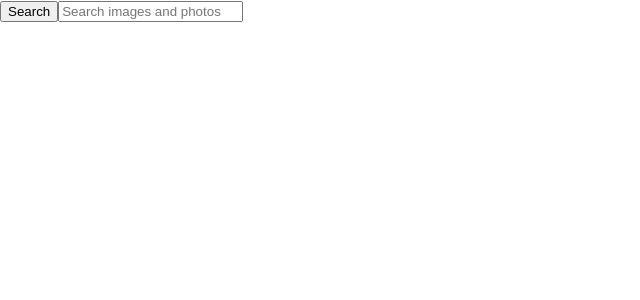
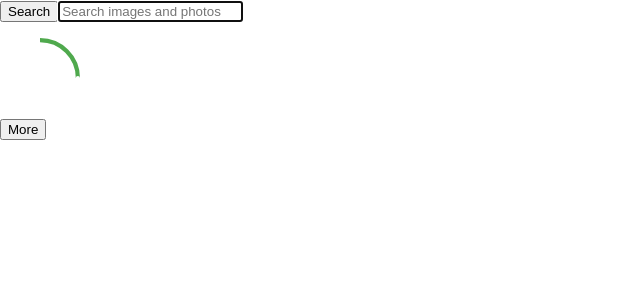
Before and after one commit to MaxOleniuh/goit-react-hw-03-image-finder, a React (Create React App) app: page / in a window 1280 px wide. Shown: the top 300 px of the page, without its empty margins (0-640 px from the left). Built offline with nearby package versions, Linux system fonts and the light colour scheme.

Commit message:
attempt(need fix)

```diff
--- a/package.json
+++ b/package.json
@@ -12,6 +12,7 @@
     "prop-types": "^15.8.1",
     "react": "^18.1.0",
     "react-dom": "^18.1.0",
+    "react-loader-spinner": "^5.3.4",
     "react-scripts": "5.0.1",
     "web-vitals": "^2.1.3"
   },
--- a/public/index.html
+++ b/public/index.html
@@ -60,6 +60,7 @@
   <body>
     <noscript>You need to enable JavaScript to run this app.</noscript>
     <div id="root"></div>
+    <div id="modal-root"></div>
     <!--
       This HTML file is a template.
       If you open it directly in the browser, you will see an empty page.
--- a/src/components/App.jsx
+++ b/src/components/App.jsx
@@ -1,10 +1,72 @@
 import { Component } from "react";
 import Searchbar from "./Searchbar/Searchbar";
+import Button from "./Button/Button";
+import ImageGallery from './ImageGallery/ImageGallery';
+import Loader from "./Loader/Loader";
+import Modal from "./Modal/Modal";
+import { fetchImages } from '../services/pixabayApi';
+class App extends Component {
+   state = {
+    images: [],
+    page: 1,
+    query: "",
+    isLoading: false,
+  };
 
-class App extends Component {
+  static getDerivedStateFromProps(props, state) {
+    const { query } = props;
+    if (query !== state.query) {
+      return { page: 1, query, images: [] };
+    }
+    return null;
+  }
+
+  getSnapshotBeforeUpdate() {
+    return document.body.clientHeight - 75.63;
+  }
+
+  componentDidUpdate(prevProps, prevState, snapshot) {
+    if (
+      (prevProps.query !== this.props.query && this.props.query) ||
+      prevState.page !== this.state.page
+    ) {
+      this.getSearchedImages();
+    }
+
+    if (prevState.news !== this.state.news && this.state.page !== 1) {
+      console.log("scroll");
+      window.scrollTo({
+        top: snapshot,
+        behavior: "smooth",
+      });
+    }
+  }
+
+  getSearchedImages = async () => {
+    this.setState({ isLoading: true });
+    try {
+      const data = await fetchImages(this.props.query, this.state.page);
+      this.setState((prev) => ({ images: [...prev.images, ...data.hits] }));
+    } catch (error) {
+      this.setState({ error: error.message });
+    } finally {
+      this.setState({ isLoading: false });
+    }
+  };
+   setQuery = (query) => {
+    this.setState({ query });
+  };
+
   render() {
+    const { images } = this.state;
       return(
-        <Searchbar/>
+        <>
+          <Searchbar setQuery={this.setQuery} query={this.state.query}/>
+          <ImageGallery images={images} />
+          <Loader />
+          <Button />
+          <Modal/>
+        </>
   );
   }
 
--- a/src/components/ImageGallertItem/ImageGalleryItem.jsx
+++ b/src/components/ImageGallertItem/ImageGalleryItem.jsx
@@ -0,0 +1,8 @@
+const ImageGalleryItem = ({ webformatURL }) => {
+  return (
+    <li className="gallery-item">
+      <img src={webformatURL} alt='' />
+    </li>
+  );
+};
+export default ImageGalleryItem;
--- a/src/components/ImageGallery/ImageGallery.jsx
+++ b/src/components/ImageGallery/ImageGallery.jsx
@@ -1,4 +1,8 @@
-import Button from "../Button/Button";
-<ul class="gallery">
-  {/* <!-- Набір <li> із зображеннями --> */}
-</ul>
+import ImageGalleryItem from "components/ImageGallertItem/ImageGalleryItem";
+const ImageGallery = ({images}) => {
+  return (
+    <ul>{images.map((({webformatURL, id}) => <ImageGalleryItem key={id} webformatURL={webformatURL} />))}
+     </ul>
+   )
+}
+export default ImageGallery;
--- a/src/components/Loader/Loader.jsx
+++ b/src/components/Loader/Loader.jsx
@@ -0,0 +1,17 @@
+
+import { TailSpin } from 'react-loader-spinner';
+const Loader = () => {
+    return (
+        <TailSpin
+  height="80"
+  width="80"
+  color="#4fa94d"
+  ariaLabel="tail-spin-loading"
+  radius="1"
+  wrapperStyle={{}}
+  wrapperClass=""
+  visible={true}
+/>
+    )
+}
+export default Loader;
--- a/src/components/Modal/Modal.jsx
+++ b/src/components/Modal/Modal.jsx
@@ -28,14 +28,15 @@ class Modal extends Component {
   render() {
     const { item } = this.props;
     return createPortal(
-      <div onClick={this.handleBackdropClick}>
+      <div className="overlay">
+      <div className="modal" onClick={this.handleBackdropClick}>
         {item && (
             <img
               src={item.largeImageURL}
               alt=""
           />
         )}
-
+        </div>
       </div>,
       modalRoot
     );
--- a/src/components/Searchbar/Searchbar.jsx
+++ b/src/components/Searchbar/Searchbar.jsx
@@ -8,24 +8,23 @@ class Searchbar extends Component {
   handleSubmit = (e) => {
     e.preventDefault();
     this.props.setQuery(this.state.input);
-
   };
 
   render() {
     return (
-    <header class="searchbar">
-  <form class="form"  onSubmit={this.handleSubmit}>
-    <button type="submit" class="button">
-      <span class="button-label">Search</span>
+    <header className="searchbar">
+  <form className="form"  onSubmit={this.handleSubmit}>
+    <button type="submit" className="button">
+      <span className="button-label">Search</span>
     </button>
 
     <input
       onChange={(e) => this.setState({ input: e.target.value })}
       value={this.state.input}
-      class="input"
+      className="input"
       type="text"
-      autocomplete="off"
-      autofocus
+      autoComplete="off"
+      autoFocus
       placeholder="Search images and photos"
     />
   </form>
--- a/src/services/pixabayApi.js
+++ b/src/services/pixabayApi.js
@@ -1,6 +1,6 @@
 import axios from 'axios';
 
-export const getSearchedImagesApi = async (q, page = 1) => {
+export const fetchImages = async (q, page = 1) => {
   try {
     const response = await axios.get(
       `https://pixabay.com/api/?q=${q}&page=1&key=35259660-b4522dcf8b654a7c371bdf25f&image_type=photo&orientation=horizontal&per_page=12&page=${page}`
```
Also changed, not shown: 1 other file (tests, documents, lock files or other folders).
